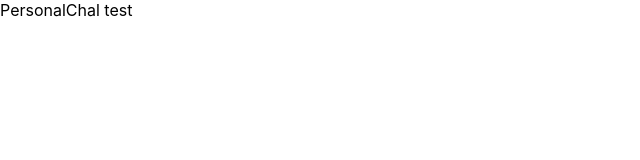
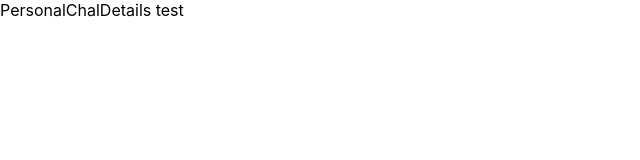
Before and after one commit to madhurapendbhaje/fitivity, a React (Create React App) app in the folder client/: page /personal-challenge/1 in a window 1280 px wide. Shown: the top 160 px of the page, without its empty margins (0-640 px from the left). Built offline with nearby package versions, Linux system fonts and the light colour scheme.

Commit message:
changed the order of routes and create details pages

```diff
--- a/client/src/App.js
+++ b/client/src/App.js
@@ -1,21 +1,28 @@
 import "./App.css";
-import { BrowserRouter, Route, Switch } from "react-router-dom";
-import HomePage from "./Pages/HomePage/HomePage";
-import PersonalChal from "./Pages/PersonalChal/PersonalChal";
-import TeamChal from "./Pages/TeamChal/TeamChal";
+import { BrowserRouter, Route, Switch, Redirect } from "react-router-dom";
+import PersonalChalList from "./Pages/PersonalChalList/PersonalChalList";
+import PersonalChalDetails from "./Pages/PersonalChalDetails/PersonalChalDetails";
+import TeamChalList from "./Pages/TeamChalList/TeamChalList";
+import TeamChalDetails from "./Pages/TeamChalDetails/TeamChalDetails";
 
 function App() {
   return (
     <BrowserRouter>
       <Switch>
-        <Route path="/" exact component={HomePage} />
-        <Route path="/personal-challenge" component={PersonalChal} />
+        <Redirect from="/" exact to="/personal-challenge" />
+        <Route path="/personal-challenge" exact component={PersonalChalList} />
         <Route path="/personal-challenge/report/:challengeId" component />
-        <Route path="/personal-challenge/:challengeId" component />
+        <Route
+          path="/personal-challenge/:challengeId"
+          component={PersonalChalDetails}
+        />
         <Route path="/personal-challenge/:challengeId/:taskId" component />
-        <Route path="/team-challenge" component={TeamChal} />
+        <Route path="/team-challenge" exact component={TeamChalList} />
         <Route path="/team-challenge/report/:challengeId" component />
-        <Route path="/team-challenge/:challengeId" component />
+        <Route
+          path="/team-challenge/:challengeId"
+          component={TeamChalDetails}
+        />
         <Route path="/team-challenge/:challengeId/:taskId" component />
       </Switch>
     </BrowserRouter>
--- a/client/src/Pages/HomePage/HomePage.js
+++ /dev/null
@@ -1,8 +0,0 @@
-import React, { Component } from "react";
-import "./HomePage.scss";
-
-export default class HomePage extends Component {
-  render() {
-    return <div>Home Page Test</div>;
-  }
-}
--- /dev/null
+++ b/client/src/Pages/PersonalChalDetails/PersonalChalDetails.js
@@ -0,0 +1,8 @@
+import React, { Component } from "react";
+import "./PersonalChalDetails.scss";
+
+export default class PersonalChalDetails extends Component {
+  render() {
+    return <div>PersonalChalDetails test</div>;
+  }
+}
--- a/client/src/Pages/PersonalChal/PersonalChal.js
+++ b/client/src/Pages/PersonalChalList/PersonalChalList.js
@@ -1,5 +1,5 @@
 import React, { Component } from "react";
-import "./PersonalChal.scss";
+import "./PersonalChalList.scss";
 
 export default class PersonalChal extends Component {
   render() {
--- /dev/null
+++ b/client/src/Pages/TeamChalDetails/TeamChalDetails.js
@@ -0,0 +1,7 @@
+import React, { Component } from "react";
+
+export default class TeamChalDetails extends Component {
+  render() {
+    return <div>TeamChalDetails test</div>;
+  }
+}
--- a/client/src/Pages/TeamChal/TeamChal.js
+++ b/client/src/Pages/TeamChalList/TeamChalList.js
@@ -1,4 +1,5 @@
 import React, { Component } from "react";
+import "./TeamChalList.scss";
 
 export default class TeamChal extends Component {
   render() {
```
Also changed, not shown: client/src/Pages/PersonalChalDetails/PersonalChalDetails.scss (added), client/src/Pages/PersonalChalList/PersonalChalList.scss (added), client/src/Pages/TeamChalDetails/TeamChalDetails.scss (added), client/src/Pages/TeamChalList/TeamChalList.scss (added).
